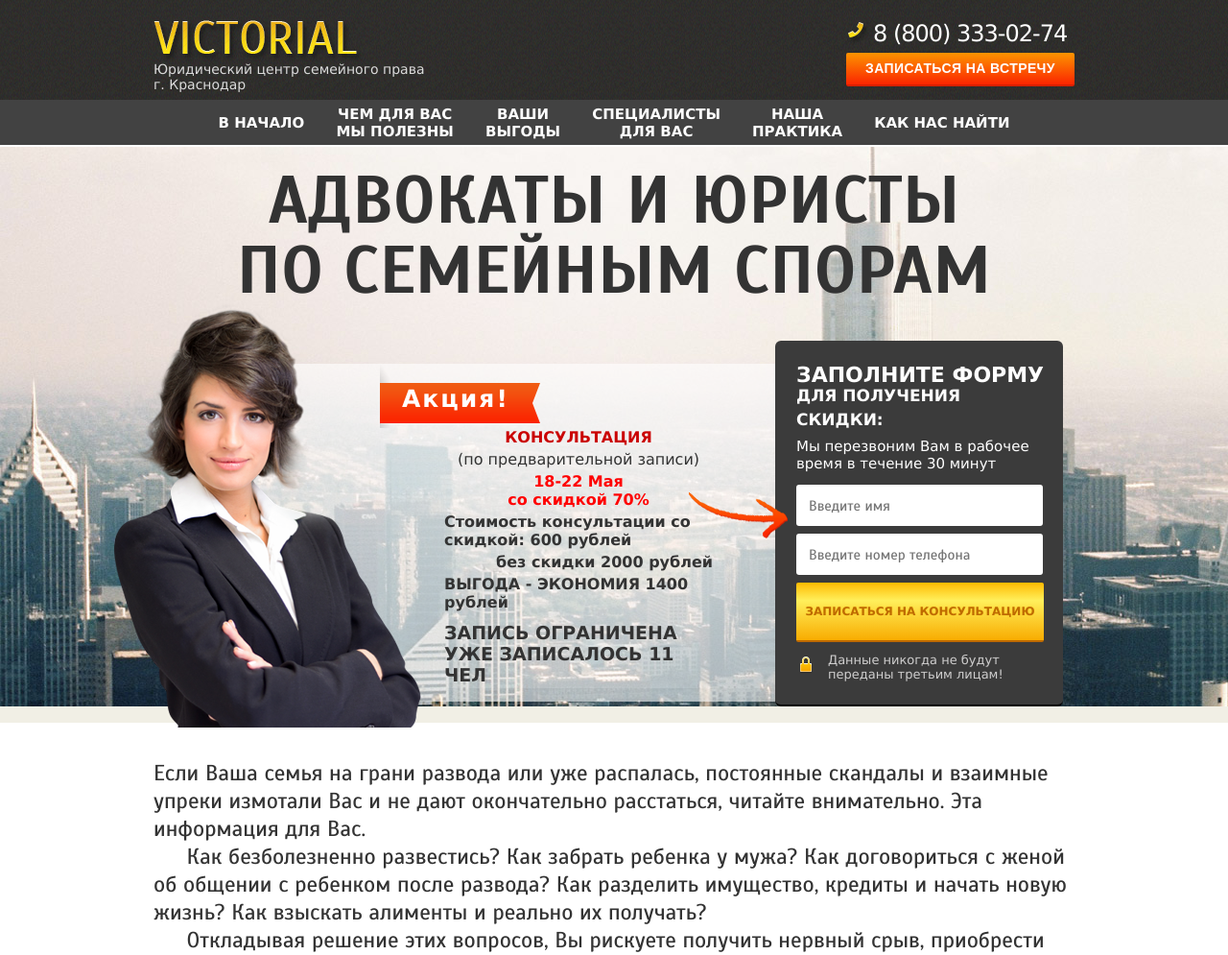
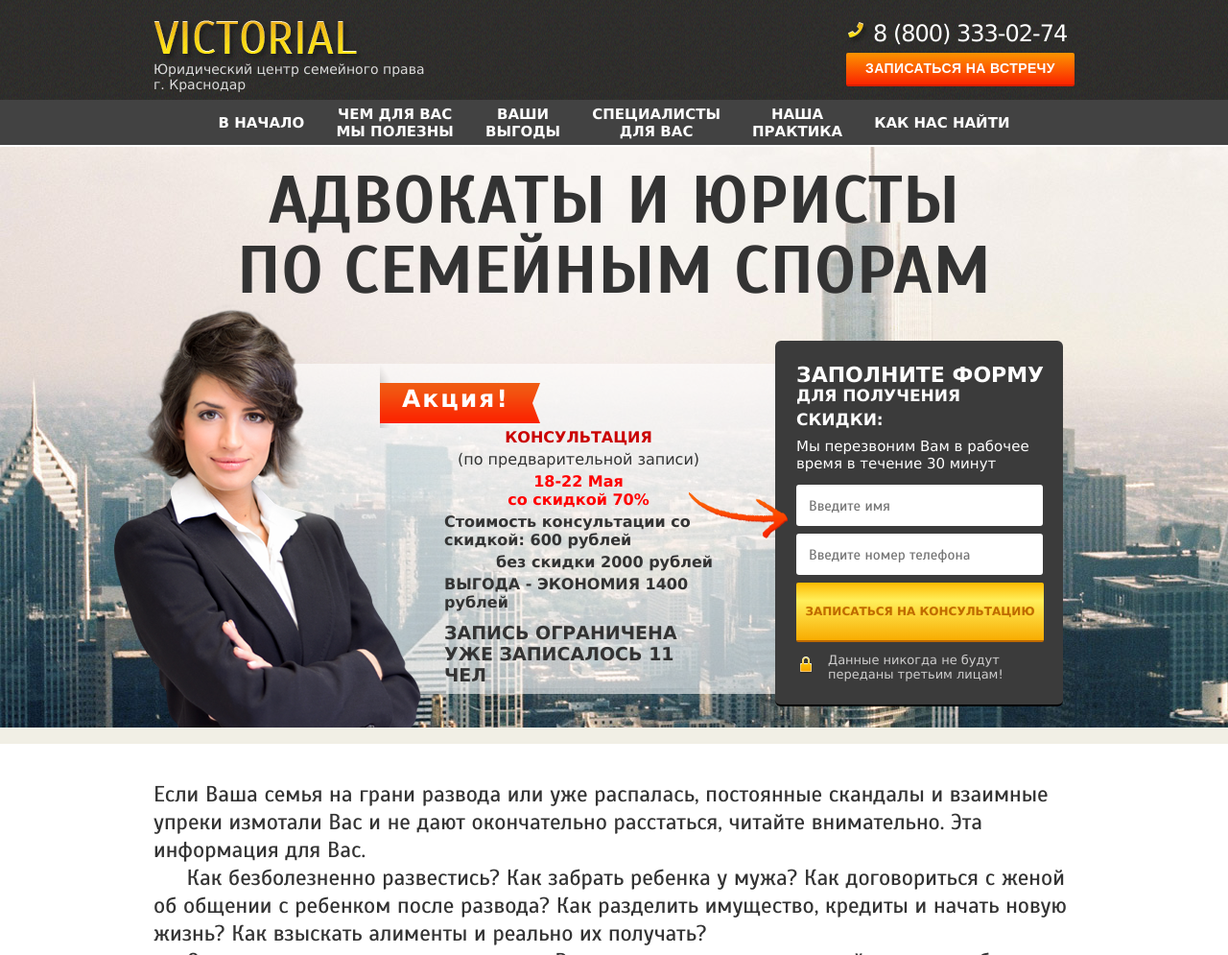
Before and after one commit to A111ex/victorial.biz, a PHP site: page / in a window 1280 px wide. Shown: the top 995 px of the page at 96% size. Run offline with PHP 8.4, Linux system fonts and the light colour scheme; some libraries are stand-ins or nearby versions.

Commit message:
3 specialist part2

```diff
--- a/css/style.css
+++ b/css/style.css
@@ -160,6 +160,7 @@ padding: 172px 0 0 0;
 .slide-1 .block-form-main
 {
     position: relative;
+    height: 403px;
 }
 .slide-1 .block-form-main .women
 {
@@ -192,7 +193,7 @@ color: #FF0000;
 .block-form-main .action .zapis {
 font-size: 19px;
 margin: 11px 0 0 0;
-padding-bottom: 8px;
+/*padding-bottom: 31px;*/
 font-weight: bold;
 }
 .slide-1 .block-form-main .action:after
--- a/index.php
+++ b/index.php
@@ -9,7 +9,7 @@ $COUNT = intval($arMassiv['COUNT']);
 
 <html>
     <head>
-        <title>Юридический центр</title>
+        <title>Юридический центр Викториал</title>
         <meta charset="UTF-8">
         <meta name="viewport" content="width=device-width">
         <link rel="shortcut icon" href="images/favicon.ico">
```
